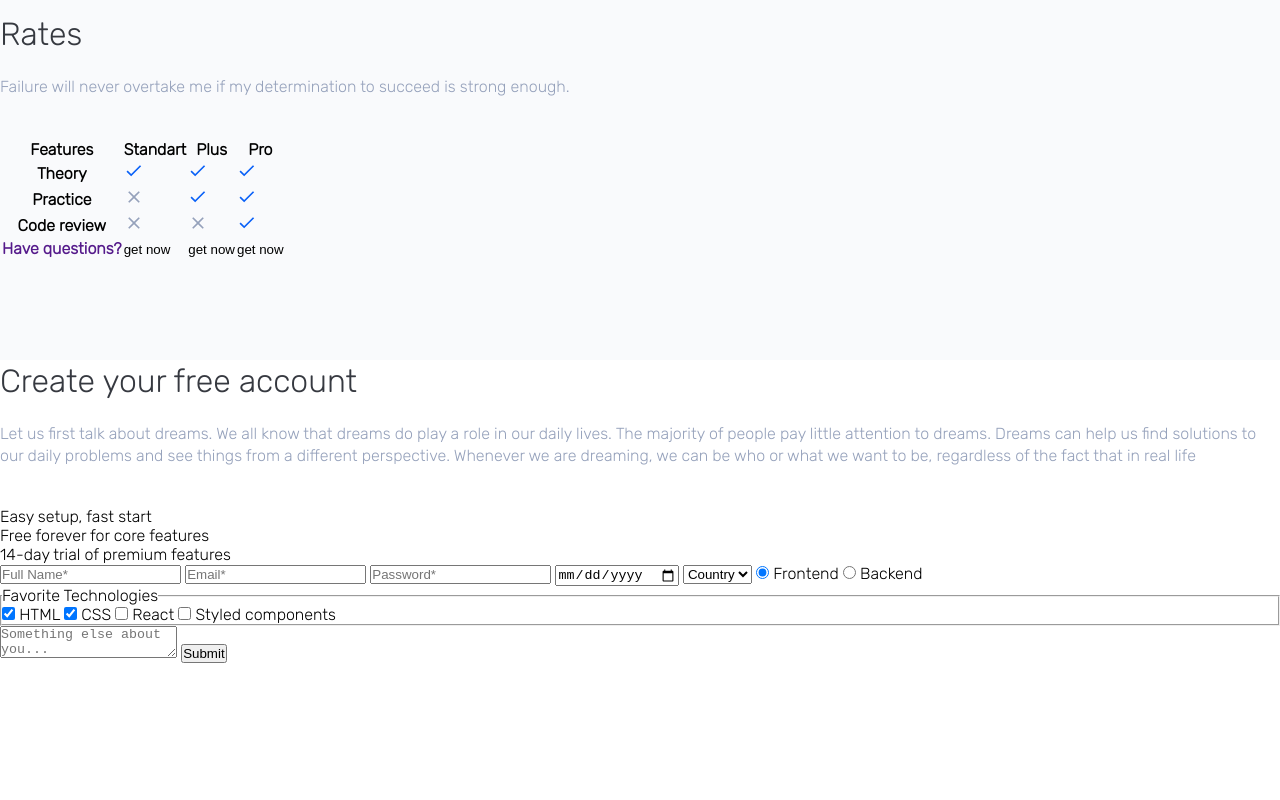
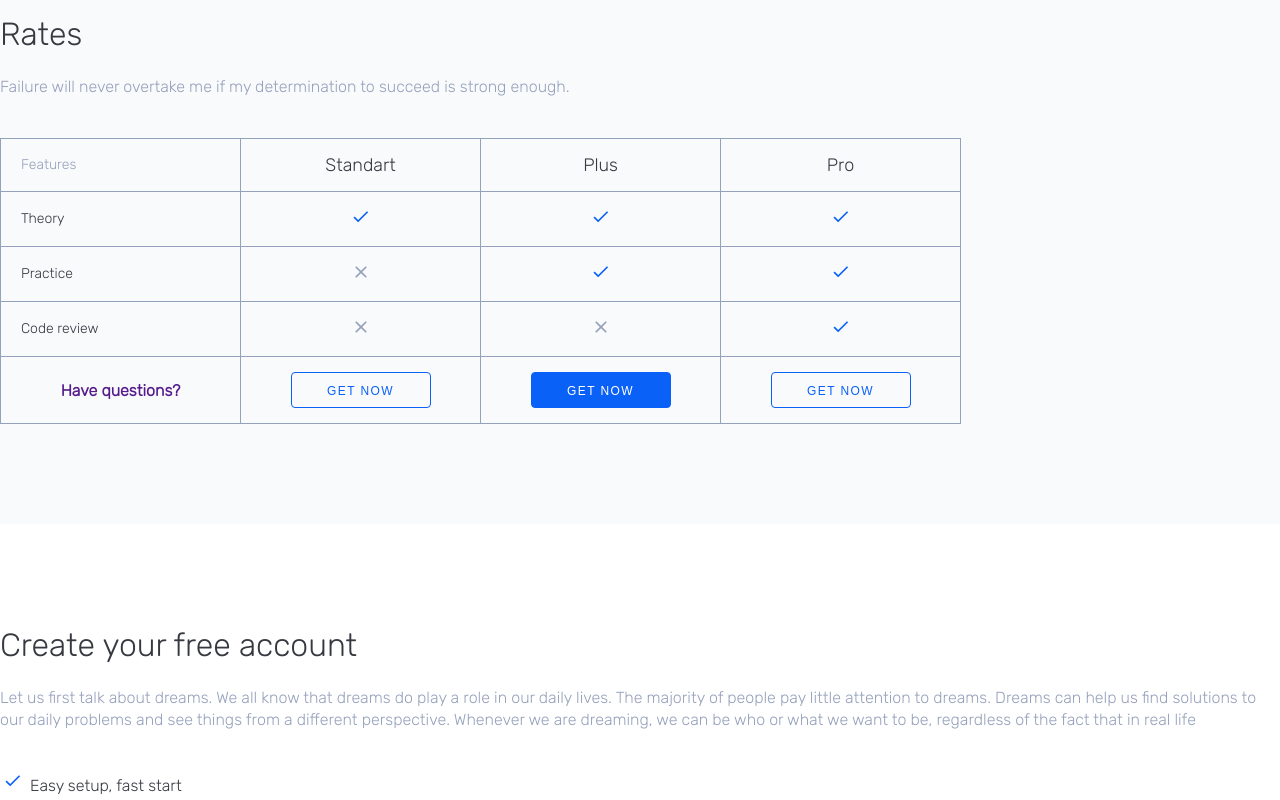
Before and after one commit to Yulia-Ya/0-lesson-html, a plain HTML site: page index.html in a window 1280 px wide. Shown: the part 1060-1860 px from the top of the page. Before the commit the page ends 1723 px from the top, so only its background shows below. Drawn offline with Linux system fonts and the light colour scheme.

Commit message:
css part 4

```diff
--- a/style.css
+++ b/style.css
@@ -81,3 +81,75 @@ margin-bottom: 20px;
 
 
 }
+
+.table {
+    border-collapse: collapse;
+}
+
+th, td {
+    border: 1px solid #95A1BB;
+    width: 240px;
+    padding: 15px 0;
+    text-align: center;
+}
+
+.table-title {
+    color: #363940;
+    font-size: 18px;
+    font-weight: 500;
+    line-height: 22px;
+}
+
+.table-subtitle{
+    color: #363940;
+font-size: 14px;
+font-weight: 400;
+line-height: 22px;
+text-align: left;
+padding-left: 20px;
+
+}
+.table-subtitle.grey {
+    color: #95A1BB;
+}
+.table-link {
+    background: #0A61F7;
+
+}
+
+.table-button {
+    width: 140px;
+    padding: 8px 0;
+height: 36px;
+top: 1334px;
+left: 760px;
+border-radius: 4px;
+border: 1px solid #0A61F7;
+font-size: 12px;
+font-weight: 500;
+line-height: 20px;
+letter-spacing: 1.4px;
+text-transform: uppercase;
+color: #0A61F7;
+
+}
+.table-button.active {
+background: #0A61F7;
+color:#FFFFFF;
+}
+
+.table-footer td{
+padding: 30px 0;
+}
+
+.create-account-section {
+    padding: 100px 0;
+}
+
+.list-item {
+    list-style-image: url("assets/images/Check.svg");
+    margin-left: 30px;
+    margin-bottom: 15px;
+    color: #363940;
+
+}
```
